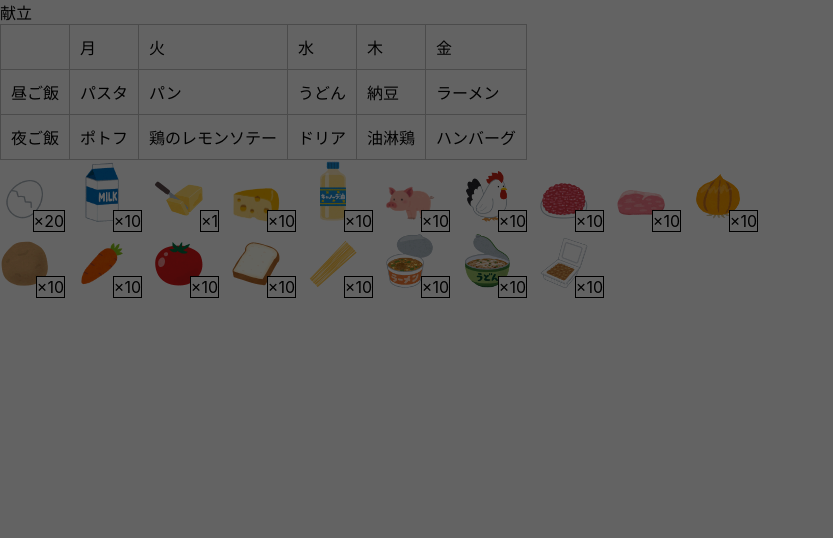
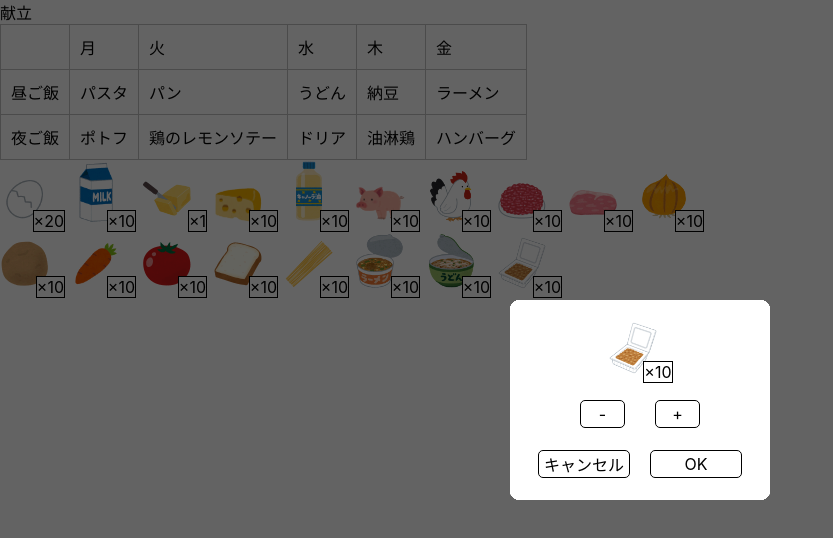
Before and after one commit to tkze0811/weekly-menu-picker, a React (Create React App) app: page / in a window 1280 px wide. Shown: the top 538 px of the page, without its empty margins (0-833 px from the left). Built offline with nearby package versions, Linux system fonts and the light colour scheme.

Commit message:
ダイアログの雛形を作成

```diff
--- a/src/conponents/foodCounterDialog.tsx
+++ b/src/conponents/foodCounterDialog.tsx
@@ -1,5 +1,38 @@
 import React from "react";
 import styled from "styled-components";
+import { FoodName } from "../types/food";
+import { FOOD_LIST } from "../consts/foods";
+
+type Props = {
+  name: FoodName;
+  count: number;
+};
+
+export const FoodCounterDialog = ({ name, count }: Props) => {
+  const src = FOOD_LIST.find((food) => food.name === name)?.src ?? "";
+
+  return (
+    <>
+      <Overlay />
+      <Dialog>
+        <ImageContainerWrapper>
+          <ImageContainer>
+            <Image src={src} alt={name} />
+            <NumOfFoodsText>×{count}</NumOfFoodsText>
+          </ImageContainer>
+        </ImageContainerWrapper>
+        <CounterContainer>
+          <CountButton>-</CountButton>
+          <CountButton>+</CountButton>
+        </CounterContainer>
+        <ActionButtonContainer>
+          <ActionButton>キャンセル</ActionButton>
+          <ActionButton>OK</ActionButton>
+        </ActionButtonContainer>
+      </Dialog>
+    </>
+  );
+};
 
 const Overlay = styled.div`
   z-index: 1;
@@ -10,12 +43,70 @@ const Overlay = styled.div`
   height: 100%;
   background-color: rgba(0, 0, 0, 0.05);
 `;
-
-export const FoodCounterDialog = () => {
-  return (
-    <>
-      <Overlay />
-      <div></div>
-    </>
-  );
-};
+const Dialog = styled.dialog`
+  z-index: 2;
+  display: flex;
+  flex-direction: column;
+  justify-content: space-evenly;
+  position: absolute;
+  top: 0;
+  right: 0;
+  bottom: 0;
+  left: 0;
+  margin: auto;
+  width: 260px;
+  height: 200px;
+  background-color: white;
+  border-radius: 10px;
+  text-align: center;
+`;
+const ImageContainerWrapper = styled.div`
+  display: inline-block;
+  margin: 0 auto;
+  min-width: 65px;
+`;
+const ImageContainer = styled.div`
+  cursor: pointer;
+  position: relative;
+  width: 50px;
+`;
+const Image = styled.img`
+  width: 100%;
+`;
+const NumOfFoodsText = styled.p`
+  position: absolute;
+  right: -15px;
+  bottom: -5px;
+  border: black 1px solid;
+  background-color: white;
+`;
+const CounterContainer = styled.div`
+  display: flex;
+  justify-content: center;
+  gap: 30px;
+  width: 100%;
+`;
+const CountButton = styled.button`
+  cursor: pointer;
+  width: 45px;
+  height: 28px;
+  background-color: white;
+  border: solid 1px black;
+  border-radius: 5px;
+  text-align: center;
+`;
+const ActionButtonContainer = styled.div`
+  display: flex;
+  justify-content: center;
+  gap: 20px;
+  width: 100%;
+`;
+const ActionButton = styled.button`
+  cursor: pointer;
+  width: 92px;
+  height: 28px;
+  background-color: white;
+  border: solid 1px black;
+  border-radius: 5px;
+  text-align: center;
+`;
--- a/src/conponents/foodItem.tsx
+++ b/src/conponents/foodItem.tsx
@@ -11,7 +11,7 @@ type Props = {
 const ImageContainerWrapper = styled.div`
   min-width: 65px;
 `;
-export const ImageContainer = styled.div`
+const ImageContainer = styled.div`
   cursor: pointer;
   position: relative;
   width: 50px;
@@ -39,7 +39,7 @@ export const FoodItem = (props: Props) => {
           <NumOfFoodsText>×{count}</NumOfFoodsText>
         </ImageContainer>
       </ImageContainerWrapper>
-      <FoodCounterDialog />
+      <FoodCounterDialog name={name} count={count} />
     </>
   );
 };
```
